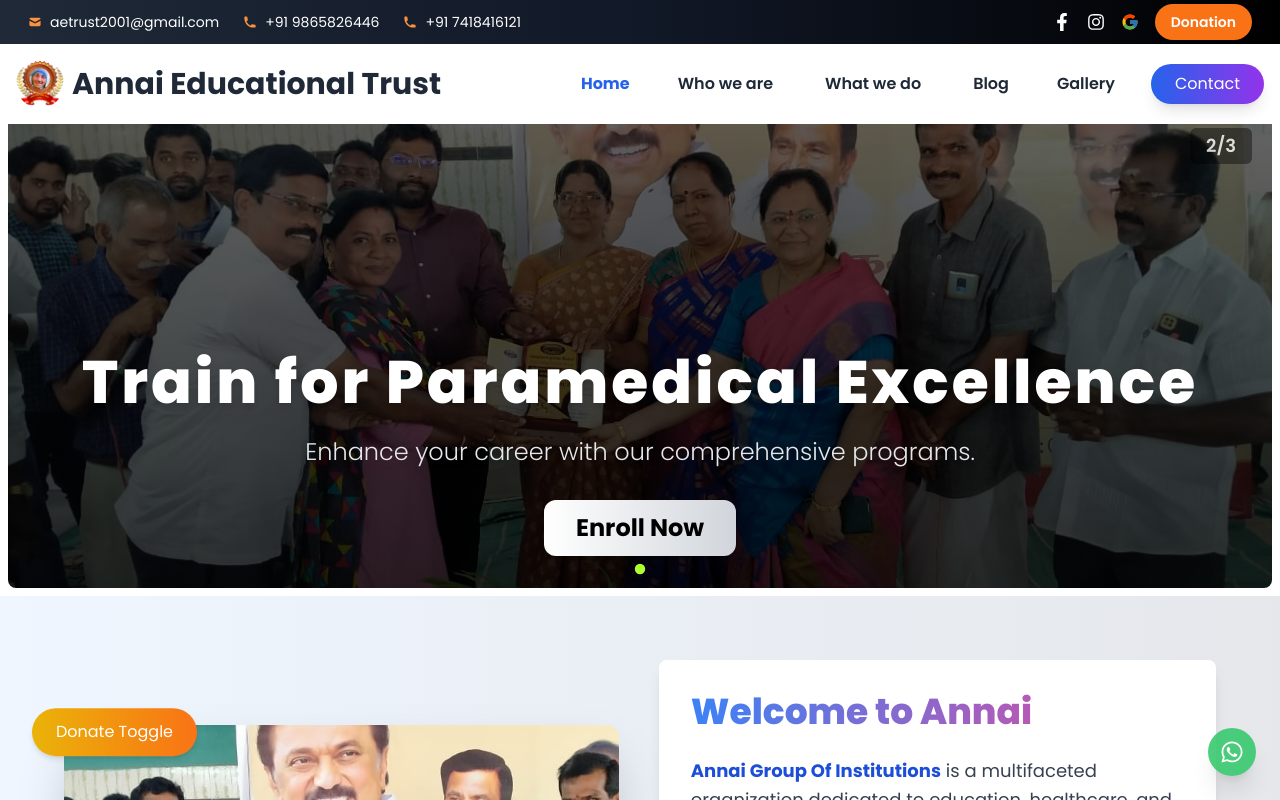
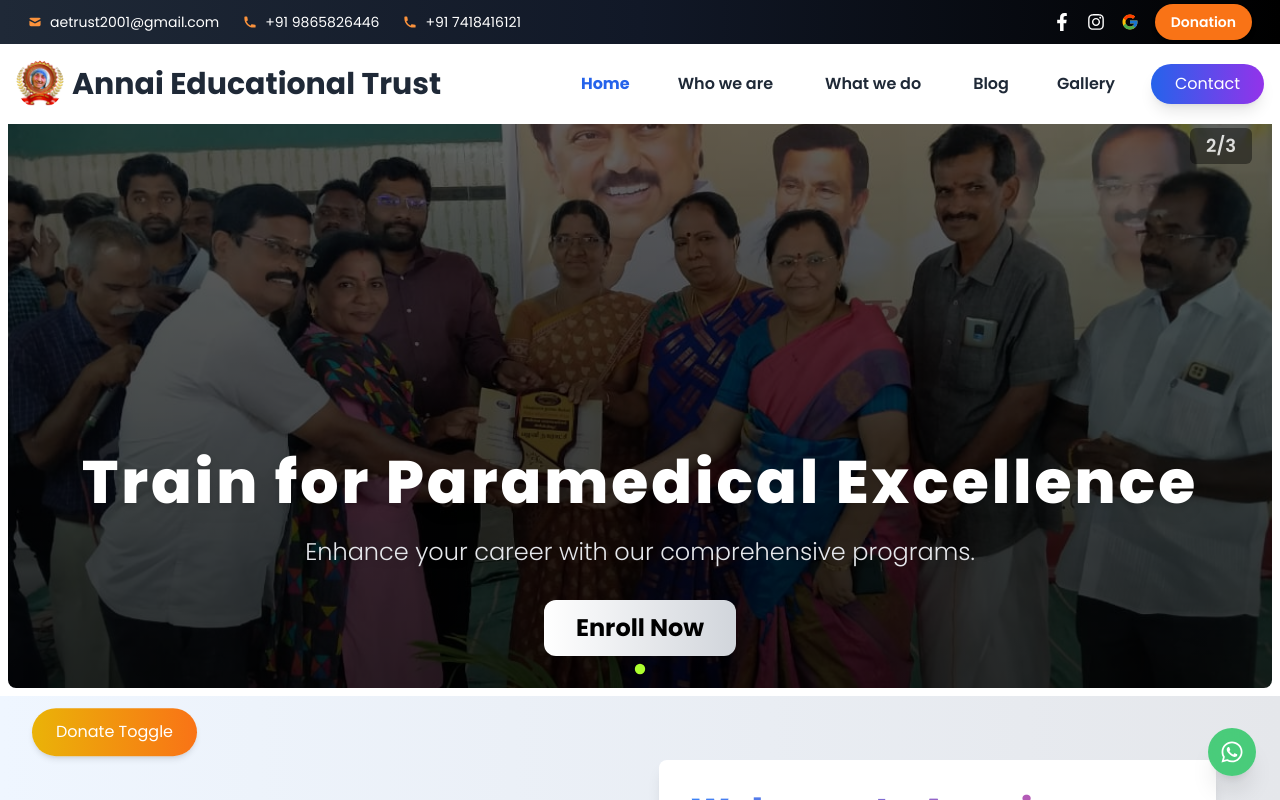
Before and after one commit to naveen1798kumar/annai-edu-sample, a React (Vite) app: page / in a window 1280 px wide. Shown: the top 800 px of the page. Built offline with nearby package versions, Linux system fonts and the light colour scheme; no server answers.

Commit message:
again updated height

```diff
--- a/src/components/Footer.jsx
+++ b/src/components/Footer.jsx
@@ -34,7 +34,7 @@
   };
 
   return (
-    <footer className="relative bg-gray-900 text-gray-300 py-16 overflow-hidden min-h-screen font-sans">
+    <footer className="relative bg-gray-900 text-gray-300 py-16 overflow-hidden h-auto min-h-[600px] font-sans">
       {/* Background Image */}
       <div
         className="absolute inset-0 bg-cover bg-center opacity-20"
--- a/src/pages/HomeComponents/HeroCarousel.jsx
+++ b/src/pages/HomeComponents/HeroCarousel.jsx
@@ -54,7 +54,7 @@
         {slides.map((slide, index) => (
           <SwiperSlide key={index}>
             <div
-              className="relative h-auto min-h-[500px] flex justify-center items-center bg-cover bg-center"
+              className="relative h-auto min-h-[600px] flex justify-center items-center bg-cover bg-center"
               style={{ backgroundImage: `url(${slide.image})` }}
               aria-label={slide.title}
             >
```
